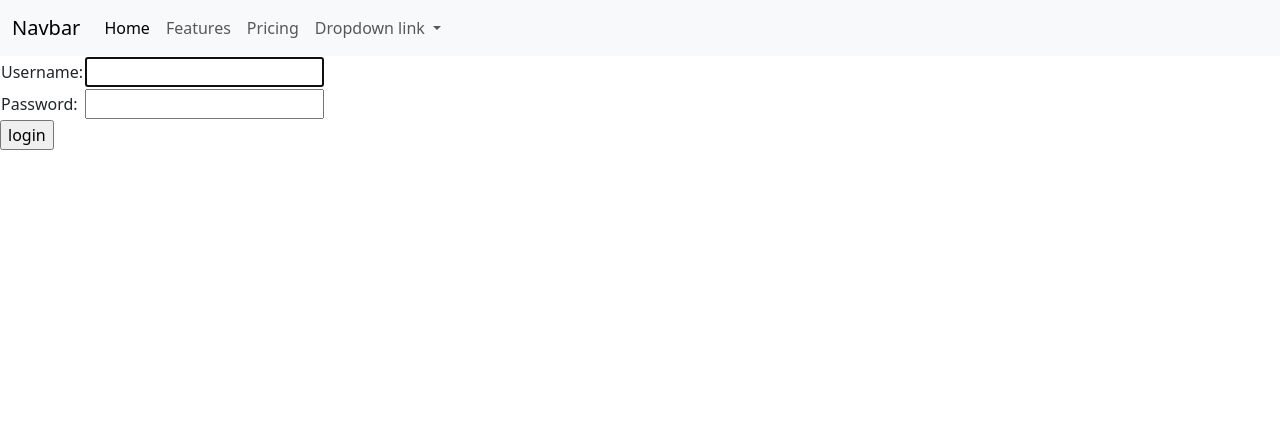
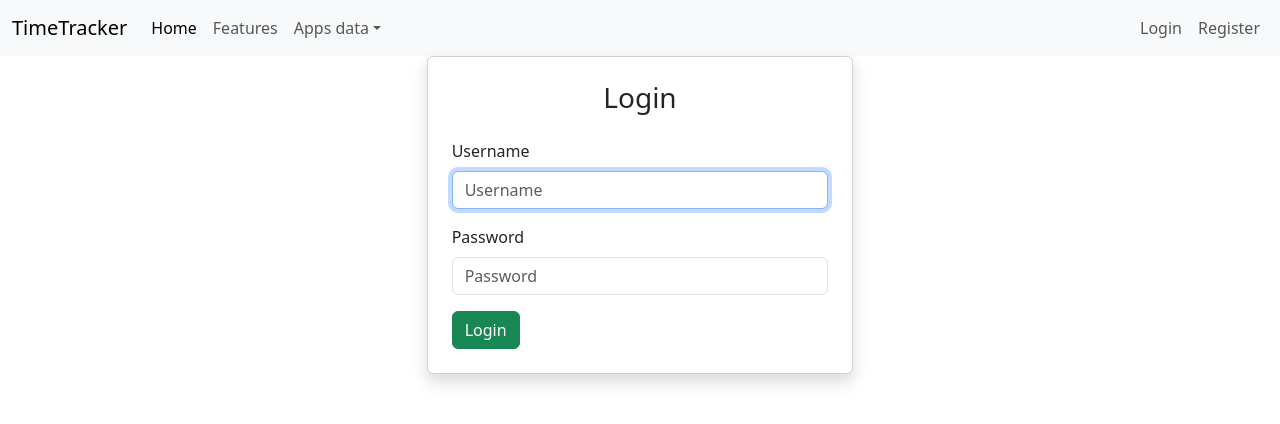
Before and after one commit to yaanabi/TrackedTime, a Django app: page /auth/login/ in a window 1280 px wide. Shown: the top 424 px of the page. Run offline with Django 5.2, Linux system fonts and the light colour scheme; some libraries are stand-ins or nearby versions.

```diff
--- a/services/TimeTrackerConsoleApp/main.py
+++ b/services/TimeTrackerConsoleApp/main.py
@@ -136,7 +136,7 @@ def register():
         "password2": password2,
         "email": email
     }
-    url = 'http://127.0.0.1:8000/auth/register/'
+    url = 'http://127.0.0.1:8000/auth/api/register/'
 
     r = requests.post(url, data=payload)
 
--- a/services/website/tracked_time_website/authapp/urls.py
+++ b/services/website/tracked_time_website/authapp/urls.py
@@ -5,14 +5,14 @@ from rest_framework_simplejwt.views import (
     TokenVerifyView
 )
 from django.contrib.auth.views import LoginView, LogoutView
-from .views import RegisterViewAPI, RegisterView
+from .views import RegisterViewAPI, RegisterUserView,LoginUserView
 
 urlpatterns = [
     path('api/token/', TokenObtainPairView.as_view(), name='token_obtain_pair'),
     path('api/token/refresh/', TokenRefreshView.as_view(), name='token_refresh'),
     path('api/token/verify/', TokenVerifyView.as_view(), name='token_verify'),
     path('api/register/', RegisterViewAPI.as_view(), name='register_api'),
-    path('register/', RegisterView.as_view(), name='register'),
-    path('login/', LoginView.as_view(), name='login'),
+    path('register/', RegisterUserView.as_view(), name='register'),
+    path('login/', LoginUserView.as_view(), name='login'),
     path('logout/', LogoutView.as_view(), name='logout'),
 ]
--- a/services/website/tracked_time_website/authapp/views.py
+++ b/services/website/tracked_time_website/authapp/views.py
@@ -3,6 +3,7 @@ from django.views.generic import CreateView
 from rest_framework.generics import CreateAPIView
 from rest_framework.permissions import AllowAny
 from django.contrib.auth.models import User
+from django.contrib.auth.views import LoginView
 from django.urls import reverse_lazy
 
 from .serializers import RegisterSerializer
@@ -15,8 +16,12 @@ class RegisterViewAPI(CreateAPIView):
     permission_classes = (AllowAny,)
     serializer_class = RegisterSerializer
 
+class LoginUserView(LoginView):
+    template_name = 'registration/login.html'
+    success_url = reverse_lazy('index')
+    prefix = 'login'
 
-class RegisterView(CreateView):
+class RegisterUserView(CreateView):
     template_name = 'registration/register.html'
     form_class = RegisterForm
     success_url = reverse_lazy('login')
--- a/services/website/tracked_time_website/templates/base_generic.html
+++ b/services/website/tracked_time_website/templates/base_generic.html
@@ -1,4 +1,5 @@
 {% load bootstrap5 %}
+
 <!DOCTYPE html>
 <html lang="en">
   <head>
@@ -9,37 +10,7 @@
   </head>
   <body>
     <header>
-        <nav class="navbar navbar-expand-lg bg-body-tertiary">
-            <div class="container-fluid">
-            <a class="navbar-brand" href="#">Navbar</a>
-            <button class="navbar-toggler" type="button" data-bs-toggle="collapse" data-bs-target="#navbarNavDropdown" aria-controls="navbarNavDropdown" aria-expanded="false" aria-label="Toggle navigation">
-                <span class="navbar-toggler-icon"></span>
-            </button>
-            <div class="collapse navbar-collapse" id="navbarNavDropdown">
-                <ul class="navbar-nav">
-                <li class="nav-item">
-                    <a class="nav-link active" aria-current="page" href="#">Home</a>
-                </li>
-                <li class="nav-item">
-                    <a class="nav-link" href="#">Features</a>
-                </li>
-                <li class="nav-item">
-                    <a class="nav-link" href="#">Pricing</a>
-                </li>
-                <li class="nav-item dropdown">
-                    <a class="nav-link dropdown-toggle" href="#" role="button" data-bs-toggle="dropdown" aria-expanded="false">
-                    Dropdown link
-                    </a>
-                    <ul class="dropdown-menu">
-                    <li><a class="dropdown-item" href="#">Action</a></li>
-                    <li><a class="dropdown-item" href="#">Another action</a></li>
-                    <li><a class="dropdown-item" href="#">Something else here</a></li>
-                    </ul>
-                </li>
-                </ul>
-            </div>
-            </div>
-        </nav>
+      {% include "navbar.html" %}
     </header>
     <main>
       {% if messages %}
--- /dev/null
+++ b/services/website/tracked_time_website/templates/navbar.html
@@ -0,0 +1,66 @@
+{% load bootstrap5 %}
+<nav class="navbar navbar-expand-lg bg-body-tertiary">
+    <div class="container-fluid">
+        <a class="navbar-brand" href="{% url 'index' %}">TimeTracker</a>
+        <button class="navbar-toggler"
+                type="button"
+                data-bs-toggle="collapse"
+                data-bs-target="#navbarNavDropdown"
+                aria-controls="navbarNavDropdown"
+                aria-expanded="false"
+                aria-label="Toggle navigation">
+            <span class="navbar-toggler-icon"></span>
+        </button>
+        <div class="collapse navbar-collapse" id="navbarNavDropdown">
+            <ul class="navbar-nav">
+                <li class="nav-item">
+                    <a class="nav-link active" aria-current="page" href="{% url 'index' %}">Home</a>
+                </li>
+                <li class="nav-item">
+                    <a class="nav-link" href="#">Features</a>
+                </li>
+                <li class="nav-item dropdown">
+                    <a class="nav-link dropdown-toggle"
+                       href="#"
+                       role="button"
+                       data-bs-toggle="dropdown"
+                       aria-expanded="false">Apps data</a>
+                    <ul class="dropdown-menu">
+                        <li>
+                            <a class="dropdown-item" href="{% url 'apps' %}">All time data</a>
+                        </li>
+                        <li>
+                            <a class="dropdown-item" href="#">Monthly time data</a>
+                        </li>
+                        <li>
+                            <a class="dropdown-item" href="#">Today time data</a>
+                        </li>
+                        <li>
+                            <a class="dropdown-item" href="#">Search app time data</a>
+                        </li>
+                    </ul>
+                </li>
+            </ul>
+            <ul class="navbar-nav ms-auto d-flex align-items-center">
+                {% if user.is_authenticated %}
+                    <li class="nav-item me-2">
+                        <span class="navbar-text">Hello, <a href="#">{{ user.username }}</a></span>
+                    </li>
+                    <li class="nav-item">
+                        <form method="post" action="{% url 'logout' %}">
+                            {% csrf_token %}
+                            <button type="submit" class="btn btn-link nav-link">Logout</button>
+                        </form>
+                    </li>
+                {% else %}
+                    <li class="nav-item">
+                        <a class="nav-link" href="{% url 'login' %}">Login</a>
+                    </li>
+                    <li class="nav-item">
+                        <a class="nav-link" href="{% url 'register' %}">Register</a>
+                    </li>
+                {% endif %}
+            </ul>
+        </div>
+    </div>
+</nav>
--- a/services/website/tracked_time_website/templates/registration/login.html
+++ b/services/website/tracked_time_website/templates/registration/login.html
@@ -1,34 +1,18 @@
 {% extends "base_generic.html" %}
+{% load bootstrap5 %}
+{% block content %}
+  {% if form.errors %}<p>Your username and password didn't match. Please try again.</p>{% endif %}
 
-{% block content %}
-
-  {% if form.errors %}
-    <p>Your username and password didn't match. Please try again.</p>
-  {% endif %}
-
-  {% if next %}
-    {% if user.is_authenticated %}
-      <p>Your account doesn't have access to this page. To proceed,
-      please login with an account that has access.</p>
-    {% else %}
-      <p>Please login to see this page.</p>
-    {% endif %}
-  {% endif %}
-
-  <form method="post" action="{% url 'login' %}">
-    {% csrf_token %}
-    <table>
-      <tr>
-        <td>{{ form.username.label_tag }}</td>
-        <td>{{ form.username }}</td>
-      </tr>
-      <tr>
-        <td>{{ form.password.label_tag }}</td>
-        <td>{{ form.password }}</td>
-      </tr>
-    </table>
-    <input type="submit" value="login">
-    <input type="hidden" name="next" value="{{ next }}">
-  </form>
-
-{% endblock %}
+  <div class="d-flex justify-content-center align-items-center vh-50">
+    <div class="col-md-6 col-lg-4">
+      <div class="card p-4 shadow">
+        <h3 class="text-center mb-4">Login</h3>
+        <form method="post" action="{% url 'login' %}">
+          {% csrf_token %}
+          {% bootstrap_form form %}
+          <button type="submit" class="btn btn-success">Login</button>
+        </form>
+      </div>
+    </div>
+  </div>
+{% endblock content %}
--- a/services/website/tracked_time_website/templates/registration/register.html
+++ b/services/website/tracked_time_website/templates/registration/register.html
@@ -1,4 +1,4 @@
-{% extends 'base_generic.html' %}
+{% extends "base_generic.html" %}
 
 {% load bootstrap5 %}
 
--- a/services/website/tracked_time_website/website/urls.py
+++ b/services/website/tracked_time_website/website/urls.py
@@ -7,5 +7,5 @@ urlpatterns = [
     path('', IndexView.as_view(), name="index"),
     path('api/trackedtime/', TrackedTimeListView.as_view()),
     path('api/trackedtime/<int:pk>/', TrackedTimeDetailView.as_view()),
+    path('apps/', AppsView.as_view(), name="apps"),
 ]
-format_suffix_patterns(urlpatterns)
```
Also changed, not shown: services/website/tracked_time_website/templates/website/time_data.html (added, +21 -0 lines), services/website/tracked_time_website/website/views.py (+28 -1 lines). Lines whose indentation alone changed are shown as unchanged.
